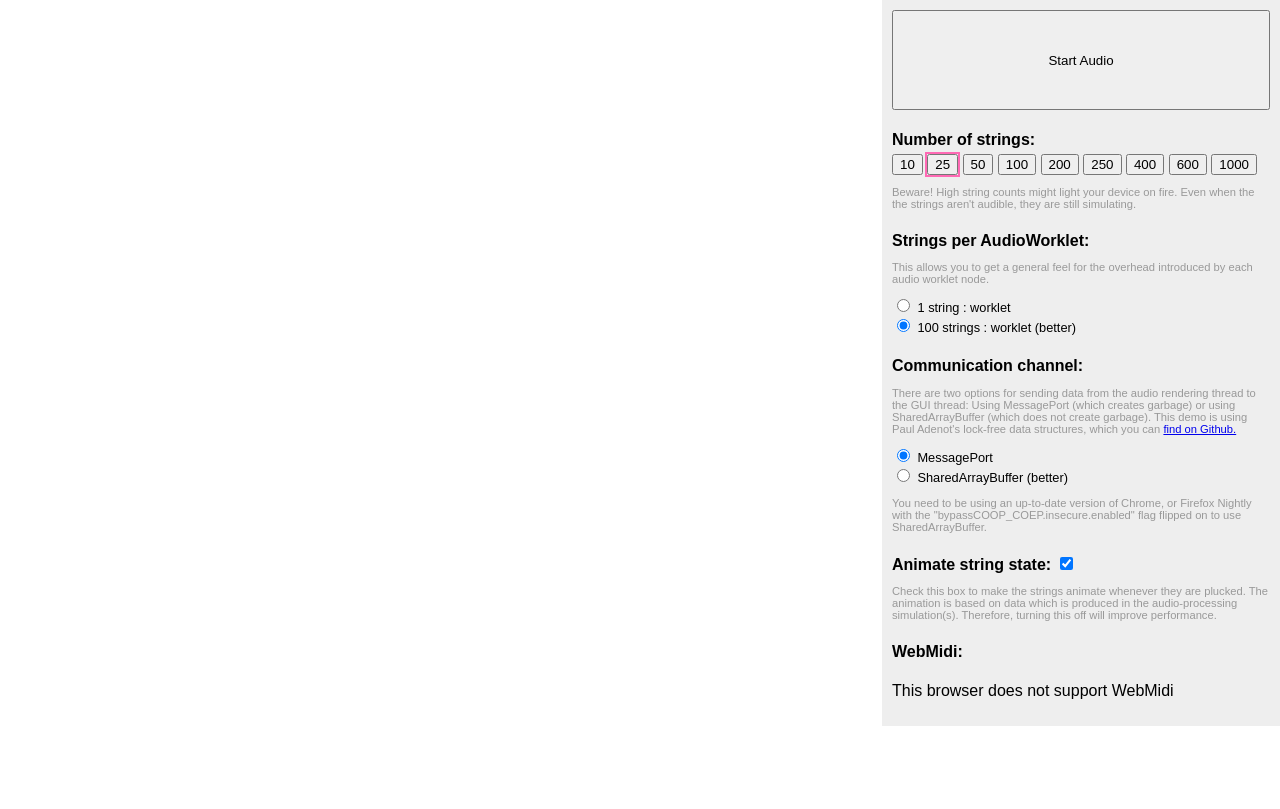
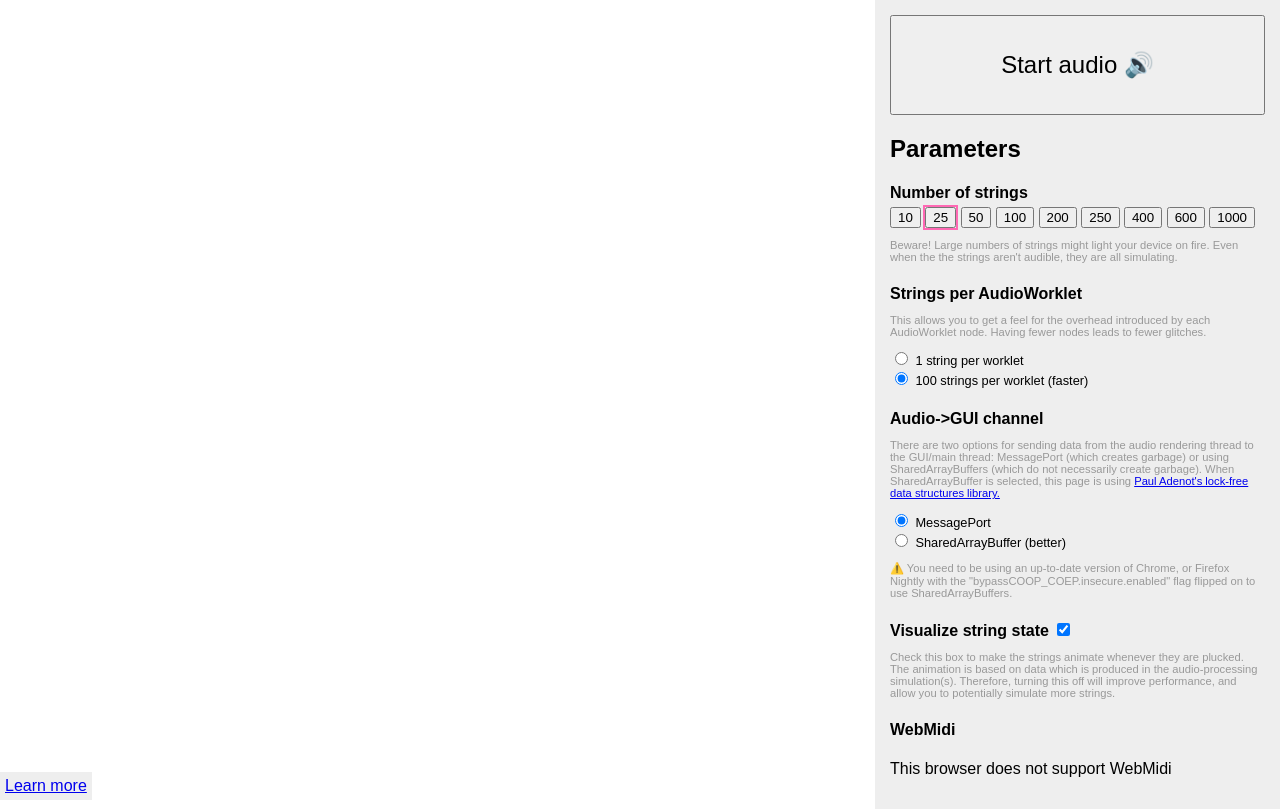
Before and after one commit to jackschaedler/karplus-stress-tester, a plain HTML site: page index.html in a window 1280 px wide. Drawn offline with Linux system fonts and the light colour scheme.

Commit message:
Some assorted additions
Formatting, and allowing mouse interaction on the strings.

```diff
--- a/index.html
+++ b/index.html
@@ -15,19 +15,26 @@
 </head>
 
 <body style="padding: 0px; margin: 0px; font-family: sans-serif">
+    <div style="position: fixed; bottom: 0; left: 0; background-color: #eee; padding: 5px">
+        <a href="https://github.com/jackschaedler/karplus-stress-tester">Learn more</a>
+    </div>
     <div style="display: flex; flex-direction: row; width: 100%">
         <div style="flex-basis: 70%;">
-            <div id="vis" style="width: 75%; margin-left: auto; margin-right: auto"></div>
+            <div style="width: 75%; margin-left: auto; margin-right: auto; margin-top: 2em; position: relative">
+                <div id="vis" style="position: absolute; top: 0; left: 0; right: 0"></div>
+                <div id="vis-hitareas" style="position: absolute; top: 0; left: 0; right: 0"></div>
+            </div>
         </div>
-        <div style="flex-basis: 30%; background-color: #eee; padding: 10px">
+        <div style="flex-basis: 30%; background-color: #eee; padding: 15px;">
             <div>
-                <button id="start-button" onclick="runExample()" style="width: 100%; height: 100px">Start Audio</button>
-                <button id="pluck-button" onclick="pluck()" style="height: 50px; width:100%; display: none; font-size: 1.8em;">pluck</button>
-                <button id="swipe-button" onclick="swipe()" style="height: 50px; width:100%; display: none; font-size: 1.8em;">swipe</button>
-                <button id="strum-button" onclick="strum()" style="height: 50px; width:100%; display: none; font-size: 1.8em;">strum all</button>
+                <button id="start-button" onclick="runExample()" style="width: 100%; height: 100px; font-size: 1.5em;">Start audio 🔊</button>
+                <button id="pluck-button" onclick="pluck()" style="height: 50px; width:100%; display: none; font-size: 1.5em;">pluck</button>
+                <button id="swipe-button" onclick="swipe()" style="height: 50px; width:100%; display: none; font-size: 1.5em;">swipe</button>
+                <button id="strum-button" onclick="strum()" style="height: 50px; width:100%; display: none; font-size: 1.5em;">strum all</button>
             </div>
             <div>
-                <h4 style="margin-bottom: 5px">Number of strings:</h4>
+                <h2>Parameters</h2>
+                <h4 style="margin-bottom: 5px">Number of strings</h4>
                 <button id="10-button" onclick="changeStrings(10)">10</button>
                 <button id="25-button" onclick="changeStrings(25)">25</button>
                 <button id="50-button" onclick="changeStrings(50)">50</button>
@@ -37,26 +44,26 @@
                 <button id="400-button" onclick="changeStrings(400)">400</button>
                 <button id="600-button" onclick="changeStrings(600)">600</button>
                 <button id="1000-button" onclick="changeStrings(1000)">1000</button>
-                <p style="font-size: 0.7em; color: #999">Beware! High string counts might light your device on fire.
-                Even when the the strings aren't audible, they are still simulating.</p>
+                <p style="font-size: 0.7em; color: #999">Beware! Large numbers of strings might light your device on fire.
+                Even when the the strings aren't audible, they are all simulating.</p>
                 <section>
-                    <h4 style="margin-bottom: 5px">Strings per AudioWorklet:</h4>
-                    <p style="font-size: 0.7em; color: #999">This allows you to get a general feel for the overhead
-                    introduced by each audio worklet node.</a></p>
+                    <h4 style="margin-bottom: 5px">Strings per AudioWorklet</h4>
+                    <p style="font-size: 0.7em; color: #999">This allows you to get a feel for the overhead
+                    introduced by each AudioWorklet node. Having fewer nodes leads to fewer glitches.</a></p>
                     <div>
                         <input type="radio" id="choice-1" name="ratio" value="1" onchange="changeRatio(1)" />
-                        <label style="font-size: 0.8em;" for="choice-1">1 string : worklet</label>
+                        <label style="font-size: 0.8em;" for="choice-1">1 string per worklet</label>
                     </div>
                     <div>
                         <input type="radio" id="choice-100" name="ratio" value="100" onchange="changeRatio(100)" />
-                        <label style="font-size: 0.8em;" for="choice-100">100 strings : worklet (better)</label>
+                        <label style="font-size: 0.8em;" for="choice-100">100 strings per worklet (faster)</label>
                     </div>
                 </section>
                 <section>
-                    <h4 style="margin-bottom: 5px">Communication channel:</h4>
-                    <p style="font-size: 0.7em; color: #999">There are two options for sending data from the audio rendering thread to the GUI thread:
-                    Using MessagePort (which creates garbage) or using SharedArrayBuffer (which does not create garbage). This demo is using Paul Adenot's lock-free data structures, which you
-                    can <a href="https://github.com/padenot/ringbuf.js">find on Github.</a></p>
+                    <h4 style="margin-bottom: 5px">Audio->GUI channel</h4>
+                    <p style="font-size: 0.7em; color: #999">There are two options for sending data from the audio rendering thread to the GUI/main thread:
+                    MessagePort (which creates garbage) or using SharedArrayBuffers (which do not necessarily create garbage). When SharedArrayBuffer is selected, this page is
+                    using <a href="https://github.com/padenot/ringbuf.js">Paul Adenot's lock-free data structures library.</a></p>
                     <div>
                         <input type="radio" id="choice-port" name="channel" value="port" onchange="changeChannel('port')" />
                         <label style="font-size: 0.8em;" for="choice-port">MessagePort</label>
@@ -66,18 +73,19 @@
                         <label style="font-size: 0.8em;" for="choice-sab">SharedArrayBuffer (better)</label>
                     </div>
                 </section>
-                <p style="font-size: 0.7em; color: #999"> You need to be using an up-to-date version of Chrome, or
+                <p style="font-size: 0.7em; color: #999">⚠️ You need to be using an up-to-date version of Chrome, or
                     Firefox Nightly with the "bypassCOOP_COEP.insecure.enabled"
-                    flag flipped on to use SharedArrayBuffer.
+                    flag flipped on to use SharedArrayBuffers.
                 </p>
                 <section>
-                    <h4 style="margin-bottom: 5px">Animate string state: <input id="vis-checkbox" type="checkbox" onchange="toggleStringVisualization()"/></h4>
+                    <h4 style="margin-bottom: 5px">Visualize string state <input id="vis-checkbox" type="checkbox" onchange="toggleStringVisualization()"/></h4>
                     <p style="font-size: 0.7em; color: #999">Check this box to make the strings animate whenever they
                     are plucked. The animation is based on data which is produced in the audio-processing
-                    simulation(s). Therefore, turning this off will improve performance.</p>
+                    simulation(s). Therefore, turning this off will improve performance, and allow you to
+                    potentially simulate more strings.</p>
                 </section>
                 <section id="webmidi-control">
-                    <h4>WebMidi:</h4>
+                    <h4>WebMidi</h4>
                     <p>This browser does not support WebMidi</p>
                 </section>
             </div>
@@ -217,12 +225,30 @@
             stringVis.style.width = `${Math.max(Math.pow(widthness, 3) * 100, 1)}%`;
             stringVis.style.height = `${Math.max(bigness * 4, 1.5)}px`;
             stringVis.style.backgroundColor = "hotpink";
-            stringVis.style.margin = "5px";
+            stringVis.style.margin = "6px";
             stringVis.style.borderRadius = "10px";
             stringVis.style.opacity = 0.2;
             stringVis.id = `string${i}`;
+
+            const stringHitarea = document.createElement("div");
+            stringHitarea.style.width = `${Math.max(Math.pow(widthness, 3) * 100, 1)}%`;
+            stringHitarea.style.height = `${Math.max(bigness * 4, 1.5)}px`;
+            stringHitarea.style.backgroundColor = "none";
+            stringHitarea.style.margin = "6px";
+            stringHitarea.style.borderRadius = "10px";
+            stringHitarea.style.cursor = "pointer";
+            stringHitarea.id = `string-hitarea${i}`;
+
+            stringHitarea.addEventListener("mouseover", () => {
+                pluckString(i);
+            })
+            stringHitarea.addEventListener("click", () => {
+                pluckString(i);
+            })
+
             window.stringVisualizations[i] = stringVis;
             document.getElementById("vis").appendChild(stringVis);
+            document.getElementById("vis-hitareas").appendChild(stringHitarea);
         }
 
         const animationFrame = () => {
```
